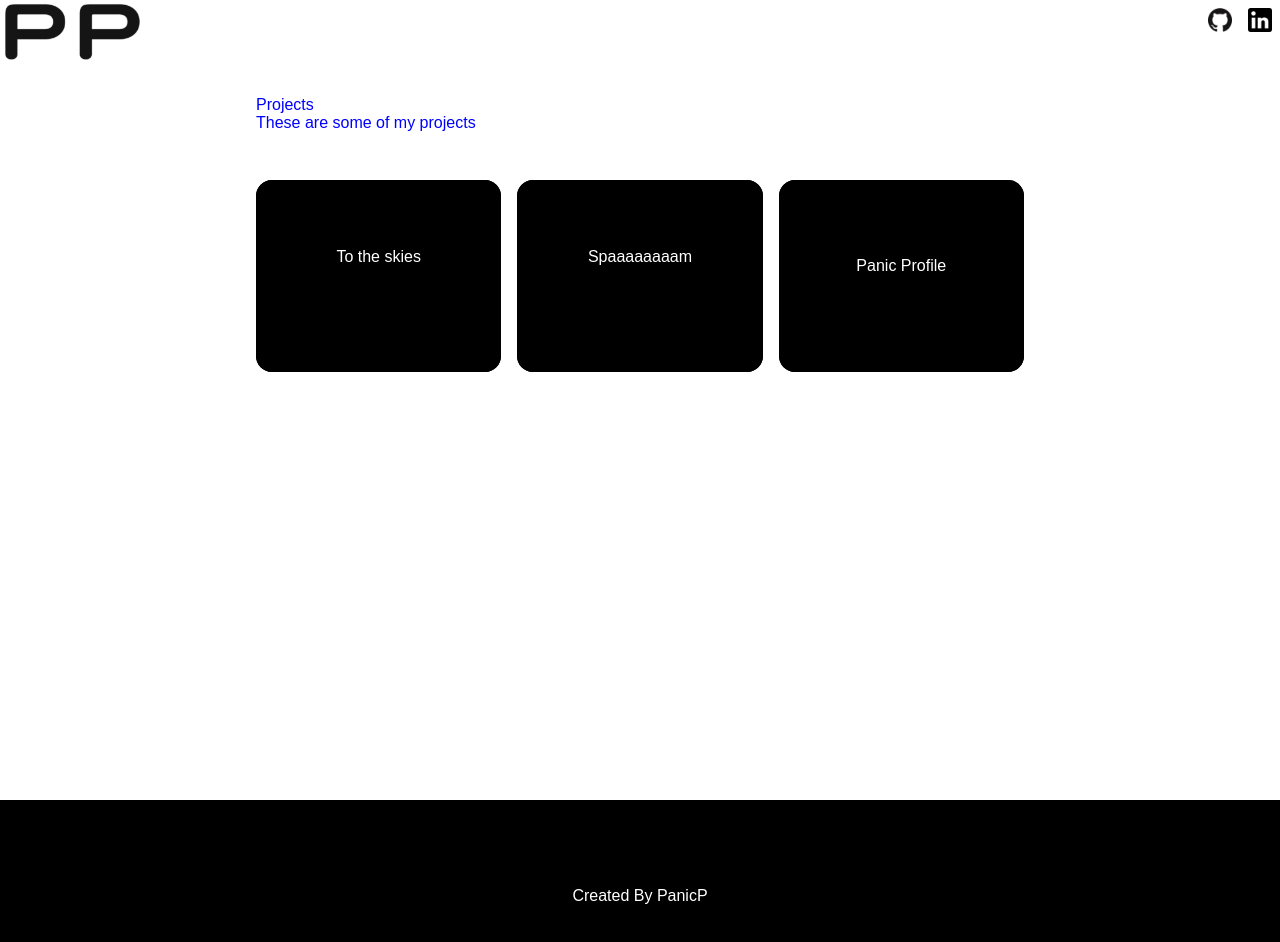
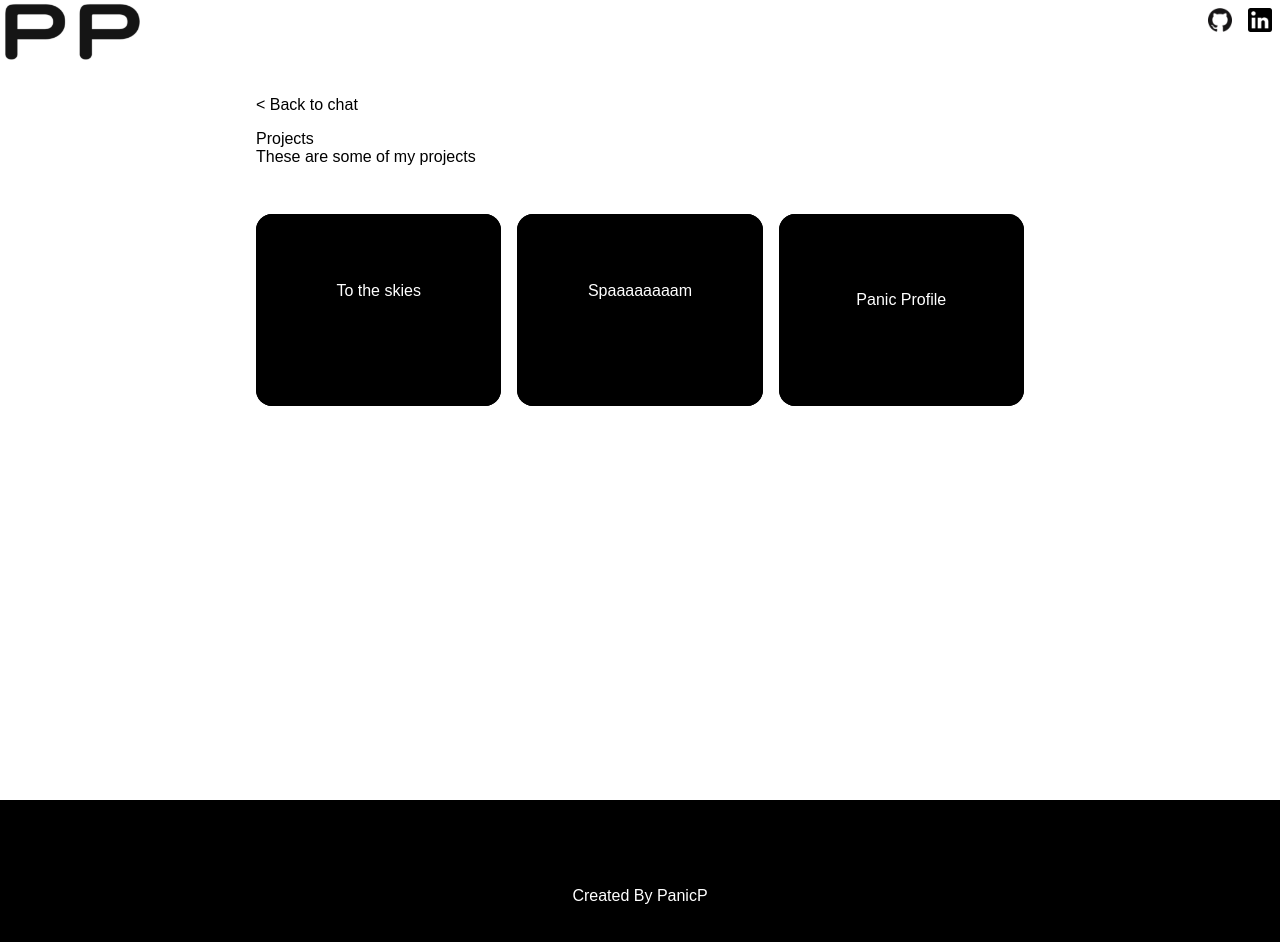
Before and after one commit to PanicP/panicp-profile, a React app: page /project in a window 1280 px wide. Shown: the top 942 px of the page. Built offline with nearby package versions, Linux system fonts and the light colour scheme.

Commit message:
wip: add back button on project page

```diff
--- a/src/components/project/ProjectContainer.scss
+++ b/src/components/project/ProjectContainer.scss
@@ -1,7 +1,19 @@
 .project-container {
   margin-top: 96px;
 
+  .back-button {
+    color: black;
+
+    :hover {
+      cursor: pointer;
+      opacity: 0.5;
+    }
+  }
+
   .project-header {
+    margin-top: 1em;
+    color: black;
+
     .project-header-title {
 
     }
--- a/src/components/project/ProjectContainer.tsx
+++ b/src/components/project/ProjectContainer.tsx
@@ -3,13 +3,13 @@ import ProjectBox from 'Components/project/ProjectBox'
 import './ProjectContainer.scss'
 
 const test2 = [
-  {title: 'test', label: 'test1'},
-  {title: 'test', label: 'test1'},
-  {title: 'test', label: 'test1'},
-  {title: 'test', label: 'test1'},
-  {title: 'test', label: 'test1'},
-  {title: 'test', label: 'test1'},
-  {title: 'test', label: 'test1'},
+  { title: 'test', label: 'test1' },
+  { title: 'test', label: 'test1' },
+  { title: 'test', label: 'test1' },
+  { title: 'test', label: 'test1' },
+  { title: 'test', label: 'test1' },
+  { title: 'test', label: 'test1' },
+  { title: 'test', label: 'test1' },
 
 ]
 
@@ -39,6 +39,11 @@ const Projects = [
 
 export default () => (
   <div className="project-container">
+    <div className="back-button">
+      <div>
+        &lt; Back to chat
+      </div>
+    </div>
     <div className="project-header">
       <div className="project-header-title">
         Projects
```
